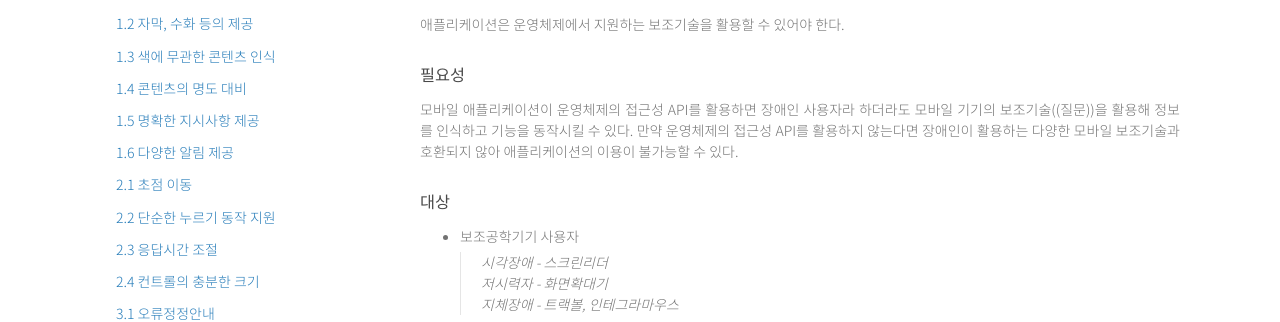
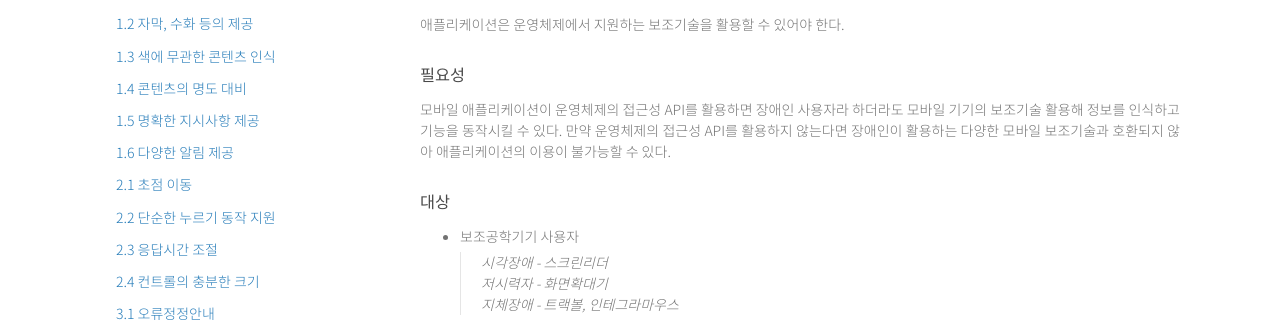
Before and after one commit to daum-a11y/app-a11y-guide, a Jekyll site: the page built from mobile/print_view.md, in a window 1280 px wide and 900 px high, scrolled down 25935 px. Shown: the part 161-483 px from the top of the window. Built offline with Jekyll 4.4.1, drawn with Linux system fonts in a browser that asks for light colours.

Commit message:
오타 수정

```diff
--- a/mobile/print_view.md
+++ b/mobile/print_view.md
@@ -1020,7 +1020,7 @@ bt.setImportantForAccessibility(View.IMPORTANT_FOR_ACCESSIBILITY_NO);
 애플리케이션은 운영체제에서 지원하는 보조기술을 활용할 수 있어야 한다.
 
 ### 필요성
-모바일 애플리케이션이 운영체제의 접근성 API를 활용하면 장애인 사용자라 하더라도 모바일 기기의 보조기술((질문))을 활용해 정보를 인식하고 기능을 동작시킬 수 있다. 만약 운영체제의 접근성 API를 활용하지 않는다면 장애인이 활용하는 다양한 모바일 보조기술과 호환되지 않아 애플리케이션의 이용이 불가능할 수 있다.
+모바일 애플리케이션이 운영체제의 접근성 API를 활용하면 장애인 사용자라 하더라도 모바일 기기의 보조기술 활용해 정보를 인식하고 기능을 동작시킬 수 있다. 만약 운영체제의 접근성 API를 활용하지 않는다면 장애인이 활용하는 다양한 모바일 보조기술과 호환되지 않아 애플리케이션의 이용이 불가능할 수 있다.
 
 ### 대상
 * 보조공학기기 사용자
```
Also changed, not shown: mobile/4.1.md (+1 -1 lines).
